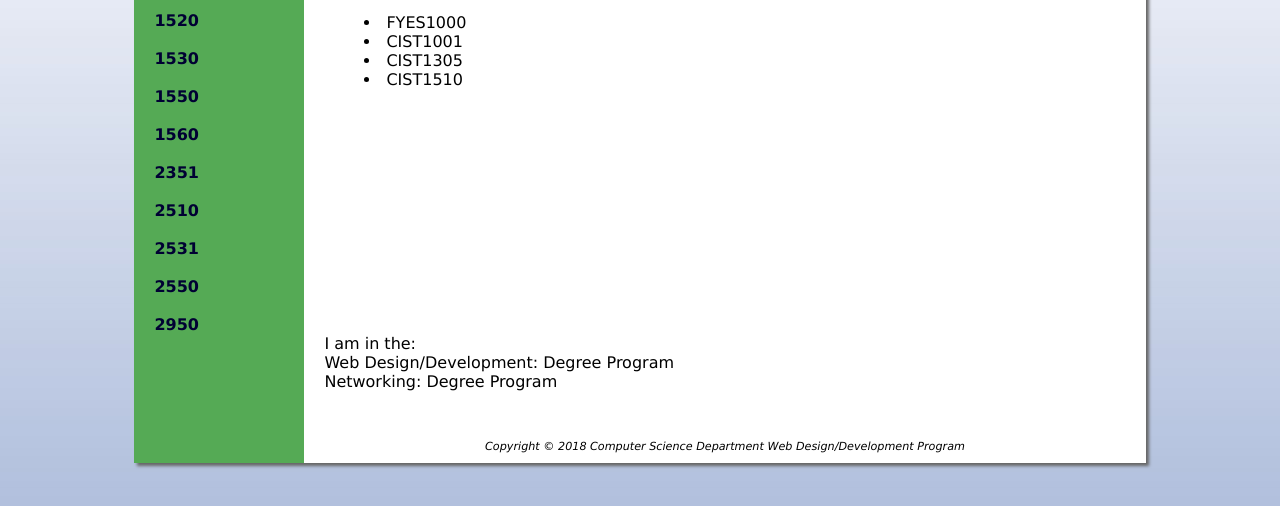
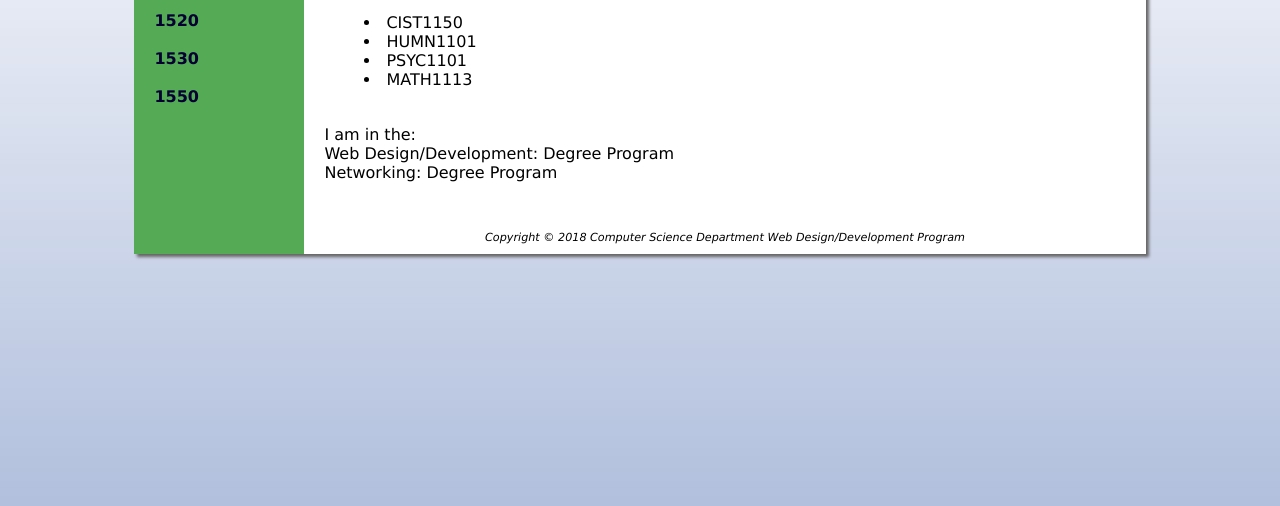
Before and after one commit to klPaul187/WebDevelopment, a plain HTML site: page index.html in a window 1280 px wide. Shown: the part 216-722 px from the top of the page. Drawn offline with Linux system fonts and the light colour scheme; files whose address does not match are found by name.

Commit message:
Update index.html

```diff
--- a/index.html
+++ b/index.html
@@ -16,16 +16,10 @@
 <nav>
 <ul>
   <li>Spring<br>2018<br>Courses</li><br>
-  <li><a href="1510.html">1510</a></li><br>
-  <li><a href="1520/index.html">1520</a></li><br>
-  <li><a href="1530/index.html">1530</a></li><br>
-  <li><a href="1550/index.html">1550</a></li><br>
-  <li><a href="1560/index.html">1560</a></li><br>
-  <li><a href="2351/index.html">2351</a></li><br>
-  <li><a href="2510/index.html">2510</a></li><br>
-  <li><a href="2531/index.html">2531</a></li><br>
-  <li><a href="2550/index.html">2550</a></li><br>
-  <li><a href="2950/index.html">2950</a></li>
+  <li><a href="CIST1510.html">1510</a></li><br>
+  <li><a href="HUMN1101/index.html">1520</a></li><br>
+  <li><a href="PSYC1101/index.html">1530</a></li><br>
+  <li><a href="MATH1113/index.html">1550</a></li><br>
 </ul>
 </nav>
 <main>
@@ -33,10 +27,10 @@
 <img src="yourphoto.jpg" alt="Aspiring Programmer" width="320">
 <p><span class="resort">This semester I am enrolled in the following courses:</p>
 <ul>
-  <li>FYES1000</li>
-  <li>CIST1001</li>
-  <li>CIST1305</li>
-  <li>CIST1510</li>
+  <li>CIST1150</li>
+  <li>HUMN1101</li>
+  <li>PSYC1101</li>
+  <li>MATH1113</li>
 </ul>
   <div class="clear">I am in the:<br>
         Web Design/Development: Degree Program<br>
```
